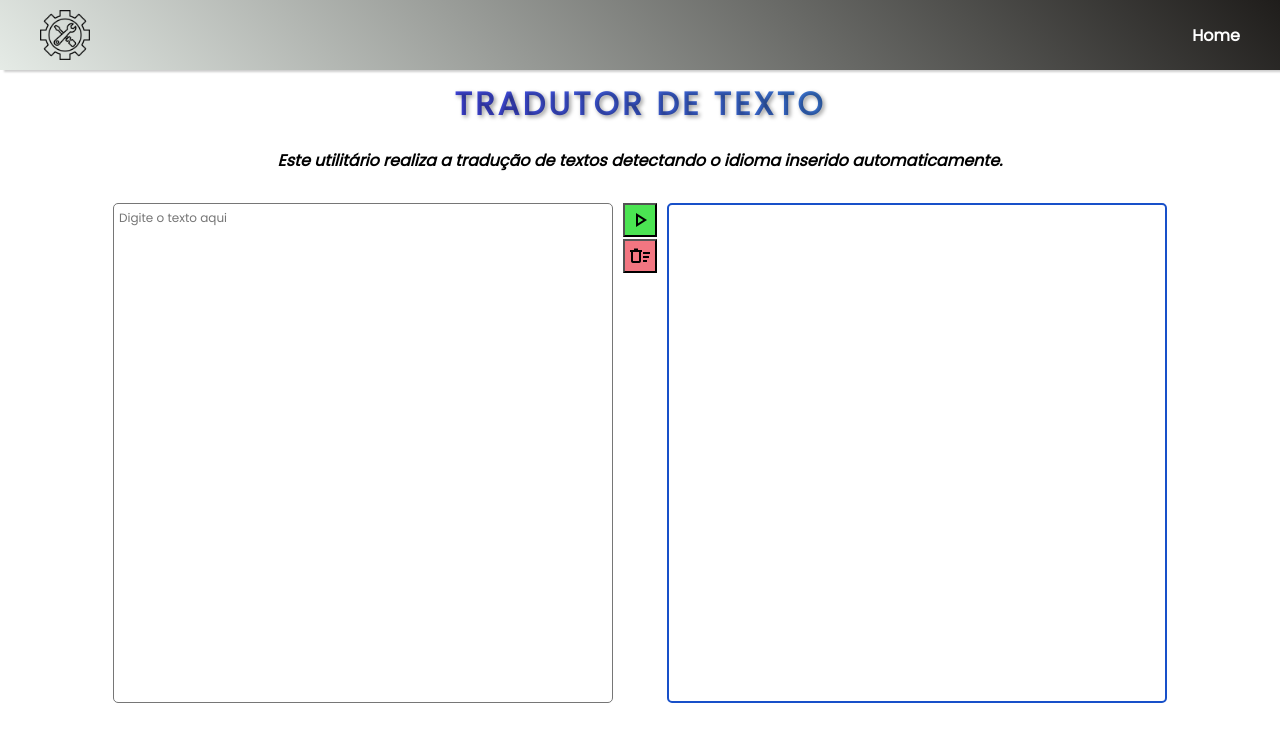
After one commit to michelebswm/projetos-diversos-python-html, a Flask app: page /tradutordetexto in a window 1280 px wide. The commit adds this page. Shown: the top 742 px of the page. Run offline with Flask 3, Linux system fonts and the light colour scheme.

Commit message:
tradutor

```diff
--- a/miniprojetos/forms.py
+++ b/miniprojetos/forms.py
@@ -18,3 +18,9 @@ class FormGeradorCitacaoPensador(FlaskForm):
     assunto = StringField('Assunto', validators=[DataRequired()])
     quantidade = IntegerField('Quntidade de citações a serem geradas', validators=[DataRequired(), NumberRange(min=1, max=10, message='Limite a ser gerado')])
     btn_gerar_pensador = SubmitField('Gerar Citação')
+
+
+class FormTradutor(FlaskForm):
+    texto = TextAreaField('Digitar texto', validators=[DataRequired(), Length(1, 5000)])
+    btn_traduzir = SubmitField('play_arrow')
+    btn_limpar = SubmitField('delete_sweep')
--- a/miniprojetos/routes.py
+++ b/miniprojetos/routes.py
@@ -1,8 +1,9 @@
 from flask import Flask, render_template, url_for, request, flash
 from miniprojetos import app
-from miniprojetos.forms import FormGeradorSenha, FormGeradorCitacao, FormGeradorCitacaoPensador
+from miniprojetos.forms import FormGeradorSenha, FormGeradorCitacao, FormGeradorCitacaoPensador, FormTradutor
 import requests
-from translate import Translator
+# from translate import Translator
+from googletrans import Translator
 import secrets
 import string
 
@@ -65,3 +66,18 @@ def gerador_citacao():
             lista_citacoes.append("Não foi possível obter as citações do Pensador")
 
     return render_template('geradordecitacao.html', form_geradorcitacao=form_geradorcitacao, form_citacaopensador=form_citacaopensador,  citacao_traduzida=citacao_traduzida, lista_citacoes=lista_citacoes)
+
+
+@app.route('/tradutordetexto', methods=['GET', 'POST'])
+def traduzir_texto():
+    texto_final = ''
+    form_tradutor = FormTradutor()
+    if form_tradutor.validate_on_submit() and 'btn_traduzir' in request.form:
+        texto = form_tradutor.texto.data
+        translator = Translator()
+        traducao = translator.translate(texto, dest='pt')
+        texto_final = traducao.text
+    if form_tradutor.validate_on_submit() and 'btn_limpar' in request.form:
+        form_tradutor.texto.data = ''
+        texto_final = ''
+    return render_template('tradutordetexto.html', form_tradutor=form_tradutor, texto_final=texto_final)
--- /dev/null
+++ b/miniprojetos/static/css/scrollbar.css
@@ -0,0 +1,20 @@
+/* ===== Scrollbar CSS ===== */
+*::-webkit-scrollbar {
+	width: 12px;
+}
+
+*::-webkit-scrollbar-track {
+	background: #e2e9e9;
+}
+
+*::-webkit-scrollbar-thumb {
+	background-color: #69b4ff;
+	border-radius: 10px;
+	border: 3px solid #ffffff;
+}
+
+@media screen and (max-width: 425px) {
+	*::-webkit-scrollbar {
+		width: 10px;
+	}
+}
--- /dev/null
+++ b/miniprojetos/static/css/style-tradutor.css
@@ -0,0 +1,93 @@
+.container-tradutor {
+	display: flex;
+	flex-direction: column;
+	padding: 10px;
+}
+
+.title-tradutor {
+	text-transform: uppercase;
+	letter-spacing: 0.1em;
+	font-size: 2rem;
+	font-weight: bold;
+	text-align: center;
+	background: linear-gradient(45deg, #4b07eb, #2fb1c2);
+	-webkit-background-clip: text;
+	-webkit-text-fill-color: transparent;
+	text-shadow: 2px 2px 4px rgba(0, 0, 0, 0.4);
+}
+
+.description {
+	text-align: center;
+	font-style: italic;
+	font-weight: bold;
+	padding: 20px 0px;
+}
+
+.form-tradutor {
+	display: flex;
+	flex-wrap: wrap;
+	padding: 10px;
+	gap: 10px;
+	margin: 0 auto;
+}
+
+.input-form-tradutor {
+	font-size: 12px;
+	padding: 5px;
+	width: 500px;
+	height: 500px;
+	border-radius: 5px;
+}
+
+.group-btn {
+	display: flex;
+	flex-direction: column;
+}
+
+.btn-traduzir {
+	background-color: rgba(10, 219, 20, 0.733);
+	padding: 3px;
+}
+
+.btn-limpar {
+	background-color: rgba(238, 69, 84, 0.733);
+	padding: 3px;
+}
+
+textarea {
+	resize: none;
+}
+
+textarea:valid {
+	border: 2px solid rgb(24, 80, 201);
+}
+
+/* Estilização da Responsividade */
+
+@media screen and (max-width: 1024px) {
+	.input-form-tradutor {
+		max-width: 450px;
+	}
+}
+
+@media screen and (max-width: 768px) {
+	.input-form-tradutor {
+		max-width: 300px;
+		max-height: 300px;
+	}
+}
+
+@media screen and (max-width: 375px) {
+	.group-btn {
+		display: flex;
+		flex-direction: row;
+		gap: 10px;
+	}
+}
+
+@media screen and (max-width: 339px) {
+	.input-form-tradutor {
+		max-width: 249px;
+		max-height: 249px;
+	}
+}
--- a/miniprojetos/static/css/style.css
+++ b/miniprojetos/static/css/style.css
@@ -39,6 +39,18 @@ a {
 	padding: 12px 20px;
 }
 
+.text-danger,
+.invalid-feedback {
+	padding-top: 2px;
+	color: #ff4500;
+	font-size: 13px;
+}
+
+.is-invalid {
+	border-color: #e6051b;
+	box-shadow: 0 0 0 2px #f5c6cb;
+}
+
 .content-projects {
 	display: flex;
 	justify-content: center;
@@ -78,6 +90,10 @@ a {
 .citacao {
 	background-color: #e9dd37;
 	color: #1e1e1e;
+}
+
+.tradutor {
+	background-color: #ffcccb;
 }
 
 .moeda {
--- a/miniprojetos/templates/base.html
+++ b/miniprojetos/templates/base.html
@@ -11,6 +11,10 @@
 		/>
 		<link rel="preconnect" href="https://fonts.googleapis.com" />
 		<link rel="preconnect" href="https://fonts.gstatic.com" crossorigin />
+		<link
+			rel="stylesheet"
+			href="{{ url_for('static', filename='css/scrollbar.css') }}"
+		/>
 		<link
 			href="https://fonts.googleapis.com/css2?family=Poppins&display=swap"
 			rel="stylesheet"
--- a/miniprojetos/templates/painel.html
+++ b/miniprojetos/templates/painel.html
@@ -3,12 +3,12 @@
         <ul class="list-utilidades">
             <li class="item-projects senha"><a href="{{ url_for('gerador_senha') }}">Gerador de Senha</a></li>
             <li class="item-projects citacao"><a href="{{ url_for('gerador_citacao') }}">Gerador de Citações</a></li>
+            <li class="item-projects tradutor"><a href="{{ url_for ('traduzir_texto') }}">Tradutor de Texto</a></li>
             <li class="item-projects">Gerador de Gráficos</li>
             <li class="item-projects moeda">Conversor de Moedas</li>
             <li class="item-projects">Conversor de Unidades</li>
             <li class="item-projects">Cotação Moeda</li>
             <li class="item-projects">Validador de CPF</li>
-            <li class="item-projects">Tradutor de Texto</li>
             <li class="item-projects">Organizador de Arquivo</li>
             <li class="item-projects">Contagem Regressiva</li>
         </ul>
--- /dev/null
+++ b/miniprojetos/templates/tradutordetexto.html
@@ -0,0 +1,41 @@
+{% extends 'base.html' %}
+
+{% block head %}
+<link rel="stylesheet" href="{{ url_for('static', filename='css/style-tradutor.css') }}">
+<link rel="stylesheet" href="https://fonts.googleapis.com/css2?family=Material+Symbols+Outlined:opsz,wght,FILL,GRAD@48,400,0,0" />
+{% endblock %}
+
+{% block body %}
+<div class="container-tradutor">
+    <div class="title-tradutor">Tradutor de Texto</div>
+    <p class="description">Este utilitário realiza a tradução de textos detectando o idioma inserido automaticamente.</p>
+    <form method="POST" action="" class="form-tradutor">
+        {{ form_tradutor.csrf_token }}
+        <div class="item-form">
+            {% if form_tradutor.texto.errors %}
+                {{ form_tradutor.texto(class="input-form-tradutor is-invalid", placeholder="Digite o texto aqui") }}
+                <div class="invalid-feedback">
+                    {% for erro in form_tradutor.texto.errors %}
+                        {{ erro }}
+                    {% endfor %}
+                </div>
+            {% else %}
+                {{ form_tradutor.texto(class="input-form-tradutor", placeholder="Digite o texto aqui") }}
+            {% endif %}
+
+        </div>
+        <div class="group-btn">
+            <div class="item-btn">
+                {{ form_tradutor.btn_traduzir(class="material-symbols-outlined btn-traduzir") }}
+            </div>
+            <div class="item-btn">
+                {{ form_tradutor.btn_limpar(class="material-symbols-outlined btn-limpar") }}
+            </div>
+        </div>
+        <div class="item-form">
+            <textarea class="input-form-tradutor">{{ texto_final }}</textarea>
+        </div>
+
+    </form>
+</div>
+{% endblock %}
```
Also changed, not shown: teste.py (+53 -17 lines).
